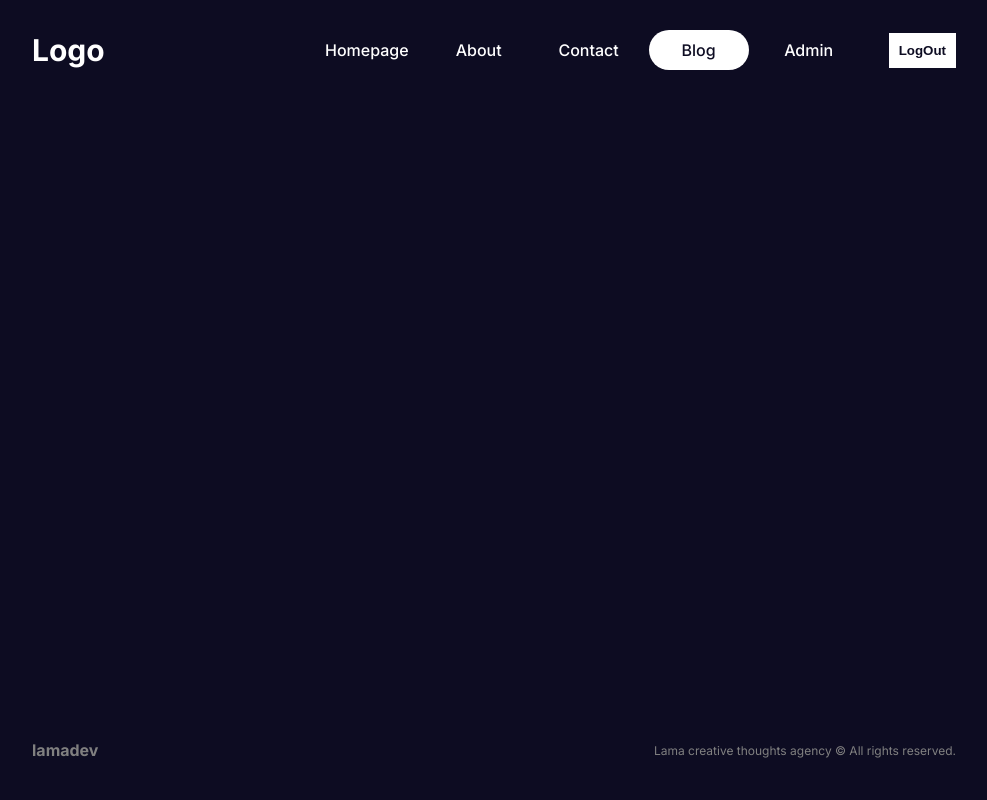
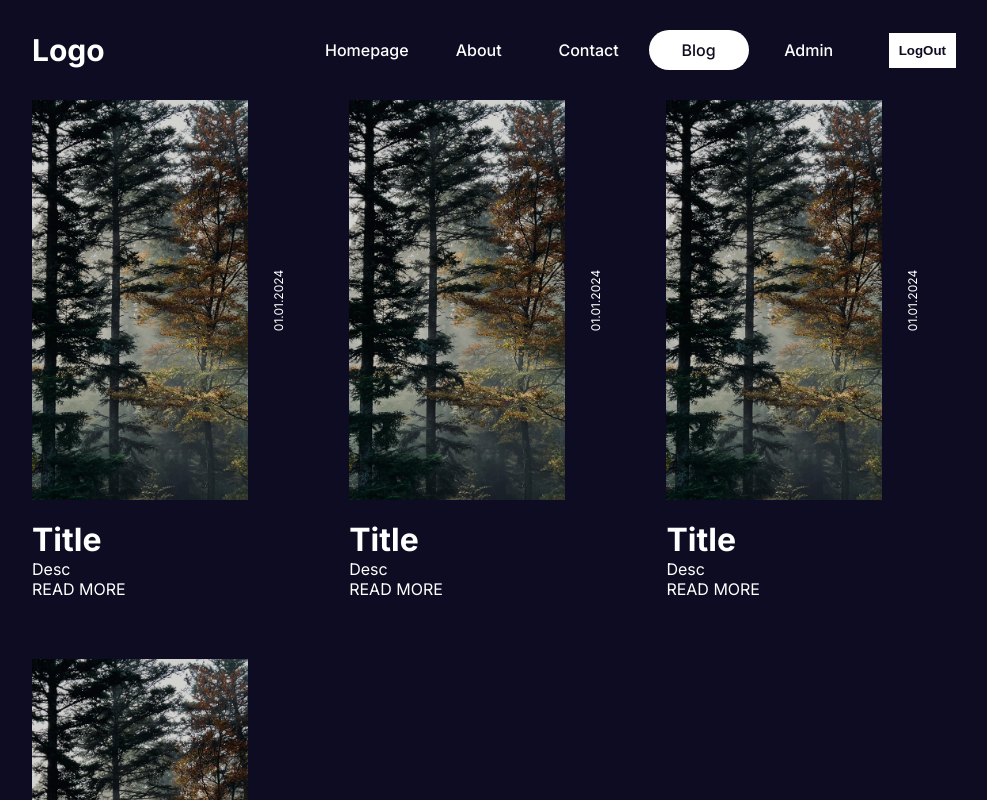
Before and after one commit to DHARAKA-METH/Next_Js_Project, a Next.js app: page /blog in a window 1280 px wide. Shown: the top 800 px of the page, without its empty margins (146-1133 px from the left). Built offline with nearby package versions, Linux system fonts and the light colour scheme.

Commit message:
css style blog page

```diff
--- a/src/app/blog/blog.module.css
+++ b/src/app/blog/blog.module.css
@@ -1,3 +1,22 @@
 .container{
+    display: flex;
+    flex-wrap: wrap;
+    gap: 40px;
+}
+.post{
+    width: 30%;
+    z-index: -1;
+}
+
+@media screen and (max-width:1200px) {
+    .post{
+        width: 45%;
+    }
 
 }
+@media screen and (max-width:768px) {
+    .post{
+        width: 100%;
+    }
+
+}
--- a/src/app/blog/page.jsx
+++ b/src/app/blog/page.jsx
@@ -3,9 +3,19 @@ import styles from "./blog.module.css"
 const BlogPage = () => {
   return (
     <div className={styles.container}>
-      <PostCard/>
-      <PostCard/>
-      <PostCard/>
+      <div className={styles.post}>
+ <PostCard/>
+      </div>
+      <div className={styles.post}>
+ <PostCard/>
+      </div>
+      <div className={styles.post}>
+ <PostCard/>
+      </div>
+      <div className={styles.post}>
+ <PostCard/>
+      </div>
+
     </div>
   )
 }
--- a/src/components/footer/footer.module.css
+++ b/src/components/footer/footer.module.css
@@ -12,3 +12,14 @@
 .text{
     font-size: 12px;
 }
+
+@media screen and (max-width:768px) {
+    .container{
+        display: flex;
+        flex-direction: column;
+        justify-content: center;
+        gap: 10px;
+
+
+    }
+    }
--- a/src/components/postCard/postCard.js
+++ b/src/components/postCard/postCard.js
@@ -1,11 +1,23 @@
+import Image from "next/image";
 import styles from "./postCard.module.css";
+import Link from "next/link";
 
 const PostCard = () => {
-  return (
-    <div>
-
-    </div>
-  )
+    return (
+        <div className={styles.container}>
+            <div className={styles.top}>
+                <div className={styles.imgContainer}>
+                    <Image src="/post.png" alt="" fill className={styles.img} />
+                </div>
+                <span className={styles.date}>01.01.2024</span>
+            </div>
+            <div className={styles.bottom}>
+                <h1 className={styles.title}>Title</h1>
+                <p className={styles.desc}>Desc</p>
+                <Link href="/blog/post">READ MORE</Link>
+            </div>
+        </div>
+    )
 }
 
 export default PostCard
--- a/src/components/postCard/postCard.module.css
+++ b/src/components/postCard/postCard.module.css
@@ -0,0 +1,25 @@
+.container{
+    display: flex;
+    flex-direction: column;
+    gap: 20px;
+    margin-bottom: 20px;
+}
+.top{
+    display: flex;
+
+}
+.imgContainer{
+    width: 90%;
+    height: 400px;
+    position: relative;
+}
+.img{
+    object-fit: cover;
+}
+.date{
+
+    font-size: 12px;
+    transform: rotate(270deg);
+    margin: auto;
+
+}
```
Also changed, not shown: public/post.png (added).
